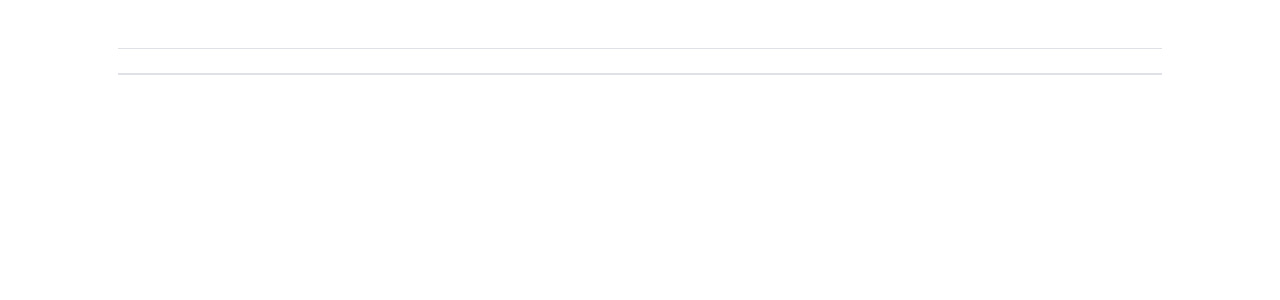
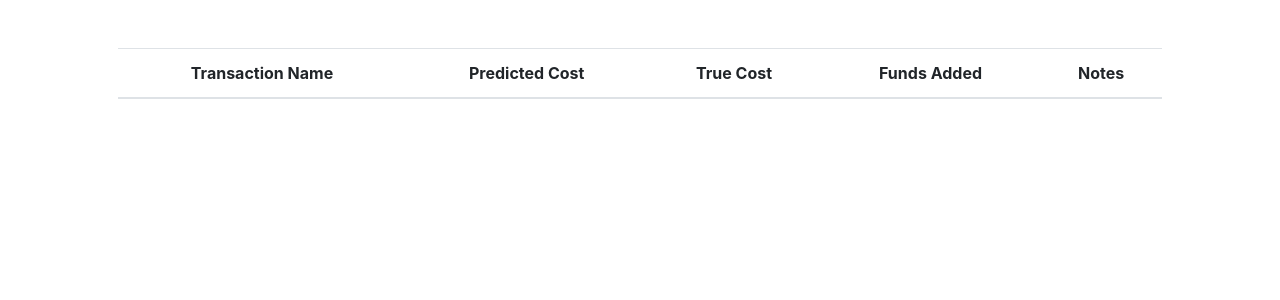
Before and after one commit to coole123/MiserMe, a Flask app: page /history in a window 1280 px wide. Shown: the part 76-376 px from the top of the page. Run offline with Flask 2, Linux system fonts and the light colour scheme; the visitor is signed in with stand-in values (Sample User, id 1); data that the repository does not hold is empty; some libraries are stand-ins or nearby versions.

Commit message:
completed the history.html file. beginning testing and debugging

```diff
--- a/miserme/templates/history.html
+++ b/miserme/templates/history.html
@@ -8,10 +8,24 @@
     <table class="table table-striped">
         <thead>
             <tr>
-                <th>
-
-                </th>
+                <th>Transaction Name</th>
+                <th>Predicted Cost</th>
+                <th>True Cost</th>
+                <th>Funds Added</th>
+                <th>Notes</th>
             </tr>
         </thead>
+
+        <tbody>
+            {% for i in entries %}
+            <tr>
+                <td>{{ i["txn_name"] }}</td>
+                <td>{{ i["predicted_cost"] }}</td>
+                <td>{{ i["true_cost"] }}</td>
+                <td>{{ i["funds_added"] }}</td>
+                <td>{{ i["notes"] }}</td>
+            </tr>
+            {% endfor %}
+        </tbody>
     </table>
 {% endblock %}
```
